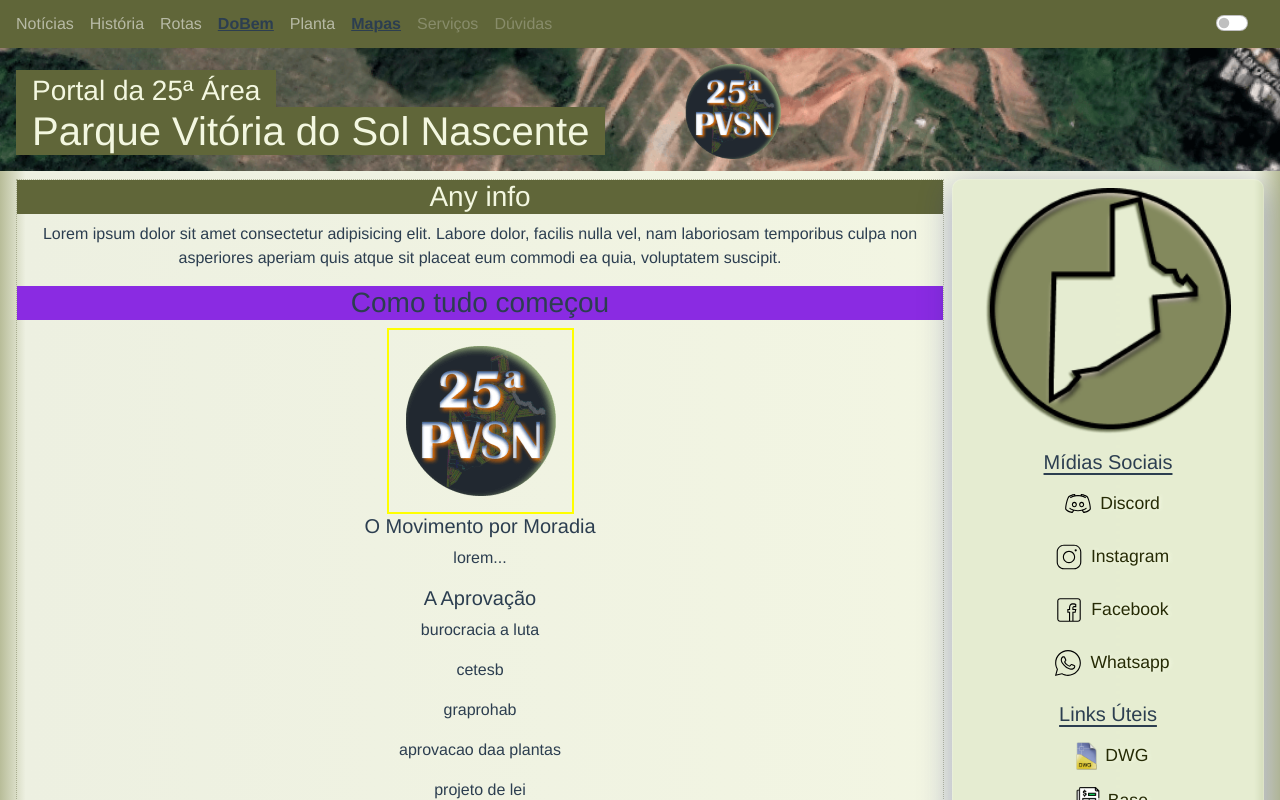
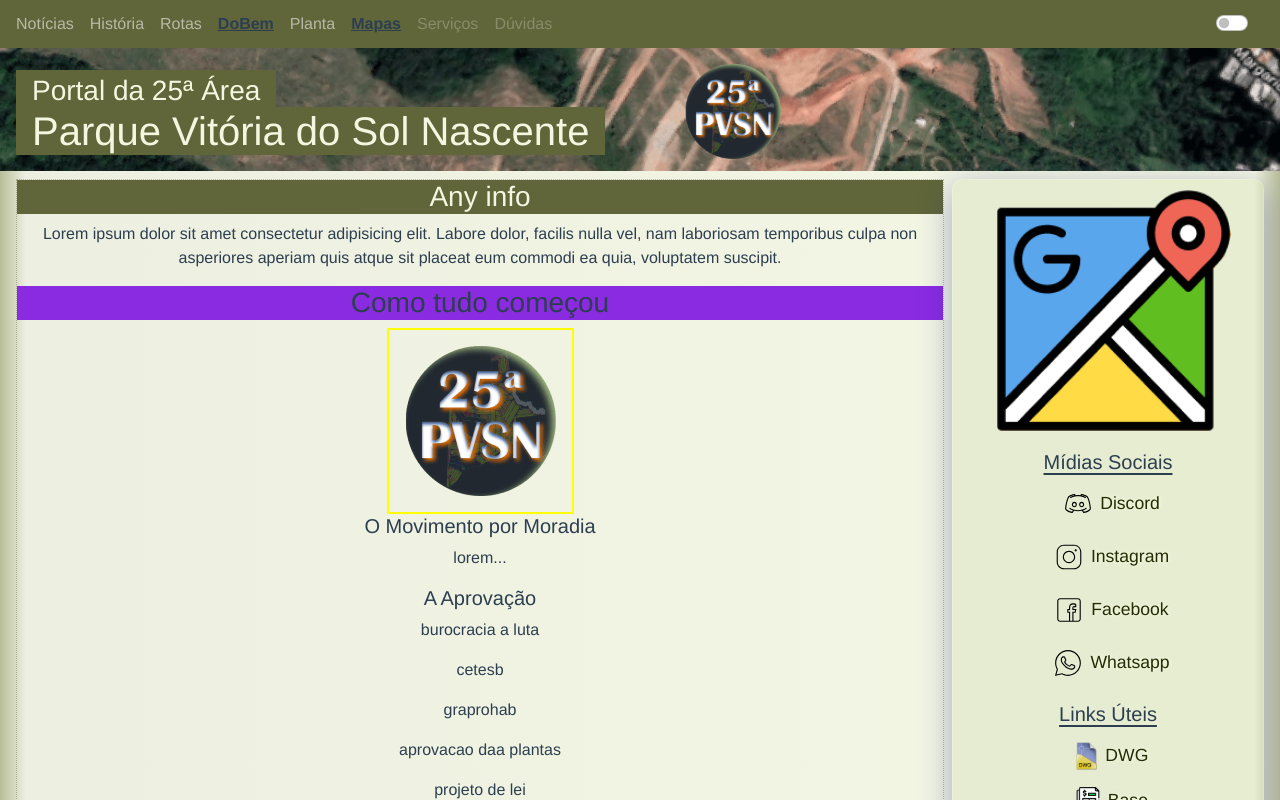
Before and after one commit to Tommattih/portal25vue, a Vue app in the folder portal25vue/: page / in a window 1280 px wide. Shown: the top 800 px of the page. Built offline with nearby package versions, Linux system fonts and the light colour scheme.

Commit message:
start cleaning
remove double call ' ==  true';
wrapping '<p>' with '<footer>'

```diff
--- a/portal25vue/src/components/aside/AsideContent.vue
+++ b/portal25vue/src/components/aside/AsideContent.vue
@@ -5,7 +5,7 @@
       <!-- <img src="/img/asideIcons/medal-pvsn.png" alt="" /> -->
       <img
         v-for="focusicon in asideicon"
-        v-show="focusicon.status == true"
+        v-show="focusicon.status"
         :key="focusicon.id"
         :src="focusicon.srcimage"
         :alt="focusicon.alt"
@@ -118,7 +118,7 @@ export default {
           id: 4,
           srcimage: '/img/asideIcons/ico-maps-page.png',
           alt: 'ico-maps',
-          status: false
+          status: true
         },
         {
           id: 5,
@@ -130,7 +130,7 @@ export default {
           id: 6,
           srcimage: '/img/asideIcons/medal-pvsn.png',
           alt: 'medal-pvsn',
-          status: true
+          status: false
         }
       ],
       linkInstagram: 'https://www.instagram.com/pvsn.25/',
--- a/portal25vue/src/views/HomeView.vue
+++ b/portal25vue/src/views/HomeView.vue
@@ -8,7 +8,9 @@
       />
       <AsideContent class="" />
     </div>
-    <p @click="clicou()" class="mb-0 pb-2">M.T. Lins - Brasil - 2022</p>
+    <footer>
+      <p @click="clicou()" class="mb-0 pb-2">M.T. Lins - Brasil - 2022</p>
+    </footer>
   </div>
 </template>
 
```
